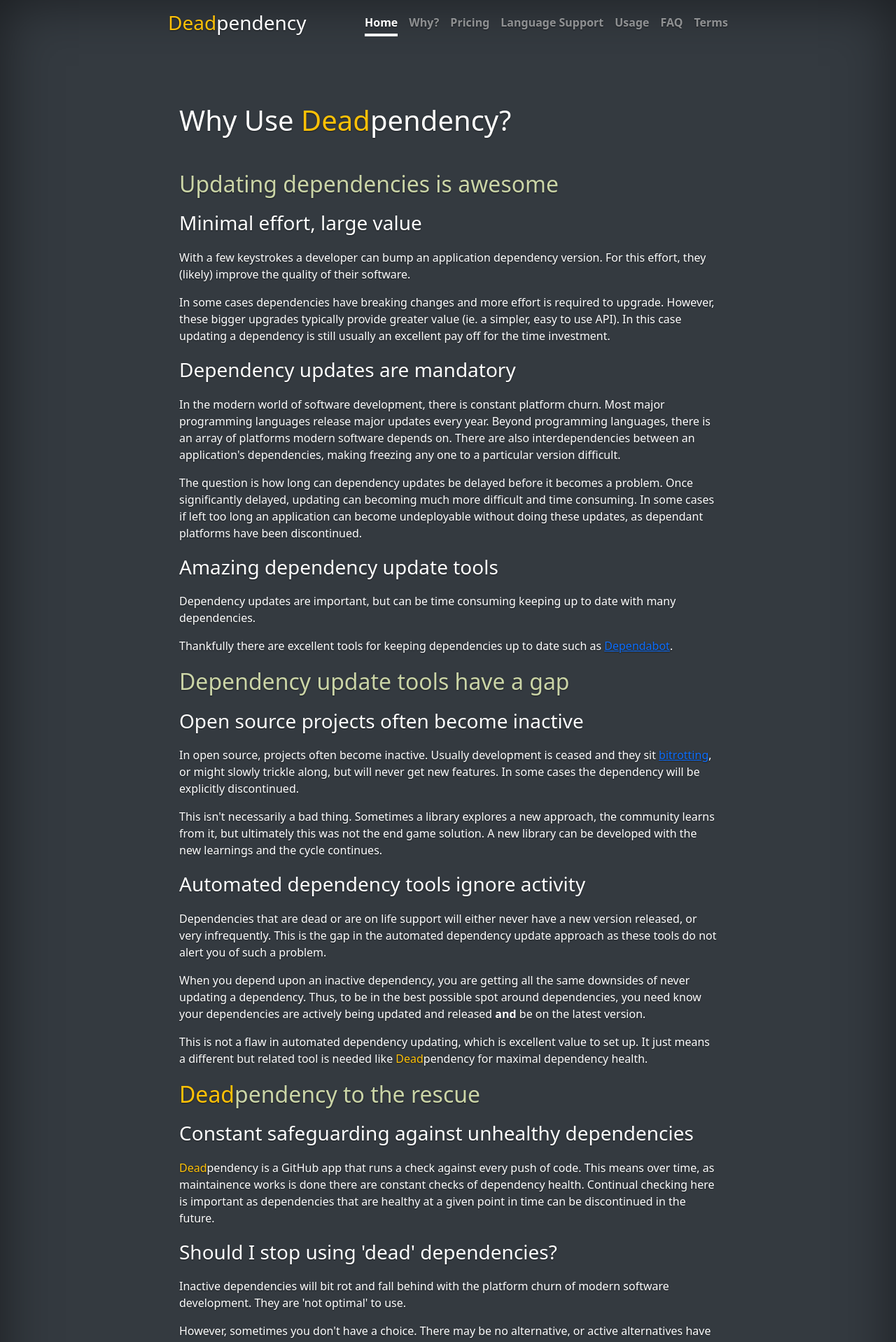
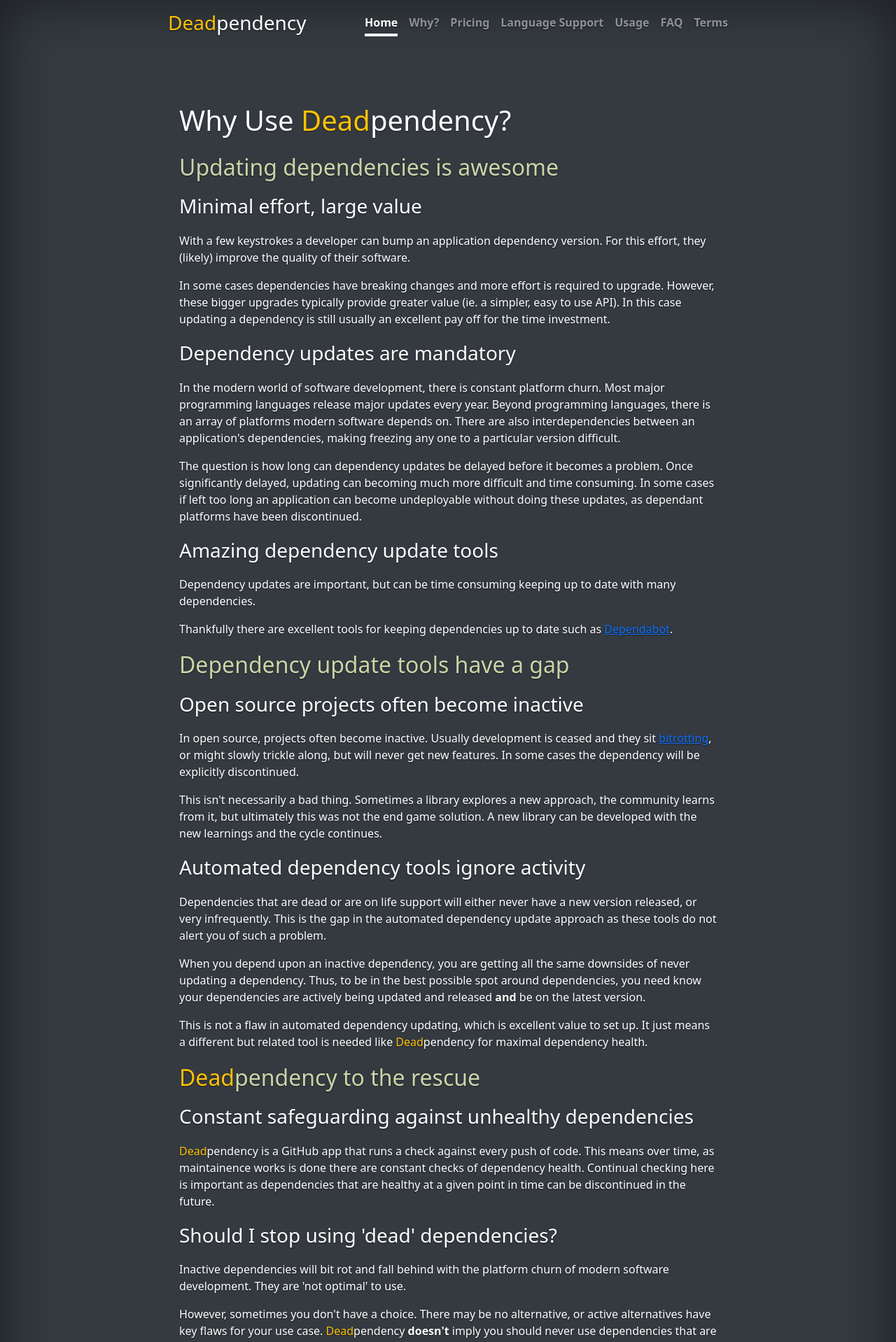
Before and after one commit to deadpendency/deadpendency.github.io, a Jekyll site: the page built from why.html, in a window 1280 px wide. Shown: the top 1918 px of the page at 70% size. Built offline with Jekyll 4.4.1, drawn with Linux system fonts in a browser that asks for light colours; nearby versions of some CDN libraries.

Commit message:
Pricing done. tweaking layouts

```diff
--- a/_layouts/default.html
+++ b/_layouts/default.html
@@ -15,15 +15,15 @@
 
     <link rel="stylesheet" href="{{ site.baseurl }}/styles.css">
   </head>
-  <body class="d-flex text-white bg-dark">
-    <div class="cover-container d-flex w-100 p-3 mx-auto flex-column">
+  <body class="d-flex text-white bg-dark min-vh-100">
+    <div class="cover-container d-flex w-100 h-100 p-3 mx-auto flex-column">
       <header class="mb-5">
         <div>
           <h3 class="float-md-left mb-0"><span class="text-warning">Dead</span><span class="text-white">pendency</span></h3>
           <nav class="nav nav-masthead justify-content-center float-md-right">
             <a class="nav-link active" aria-current="page" href="#">Home</a>
-            <a class="nav-link" href="#">Why?</a>
-            <a class="nav-link" href="#">Pricing</a>
+            <a class="nav-link" href="/why">Why?</a>
+            <a class="nav-link" href="/pricing">Pricing</a>
             <a class="nav-link" href="#">Language Support</a>
             <a class="nav-link" href="#">Usage</a>
             <a class="nav-link" href="#">FAQ</a>
--- a/why.html
+++ b/why.html
@@ -5,7 +5,7 @@
 layout: home
 ---
 <div class="why-page">
-<h1 class="mb-5">Why Use <span class="text-warning">Dead</span><span class="text-white"></span>pendency</span>?</h1>
+<h1 class="mb-4">Why Use <span class="text-warning">Dead</span><span class="text-white"></span>pendency</span>?</h1>
 
 <h2>Updating dependencies is awesome</h2>
 
```
Also changed, not shown: pricing.html (added, +11 -0 lines).
